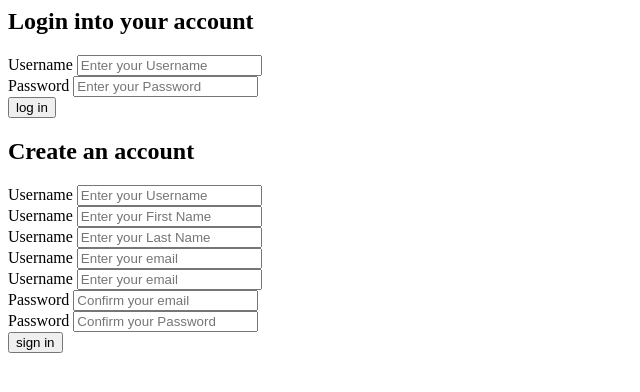
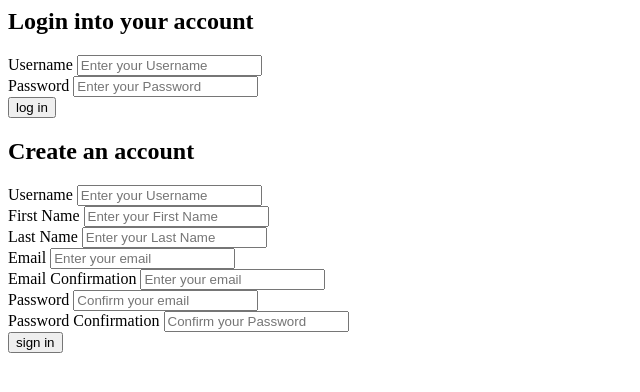
Before and after one commit to Lizzyfemme/jukebox, a PHP site: page /login.php in a window 1280 px wide. Shown: the top 392 px of the page, without its empty margins (0-640 px from the left). Run offline with PHP 8.4, Linux system fonts and the light colour scheme.

Commit message:
PHP added

```diff
--- a/login.php
+++ b/login.php
@@ -1,3 +1,18 @@
+<?php
+
+if(isset($_POST['loginButton'])) {
+  // login button was pressed"
+  echo "login button was pressed";
+}
+
+if(isset($_POST['signupButton'])) {
+  // login button was pressed"
+  echo "signup button was pressed";
+}
+
+?>
+
+
 <html>
   <head>
     <title>Jukebox</title>
@@ -22,7 +37,7 @@
 
 <!-- signup -->
       <div id = "signupInputContainer">
-        <form id="signupForm" action="signup.php" method="POST">
+        <form id="signupForm" action="login.php" method="POST">
           <h2>Create an account</h2>
            <!-- username -->
           <div class="signupInput">
@@ -31,24 +46,24 @@
           </div>
           <!-- Firstname -->
           <div class="signupInput">
-          <label for= "firstName">Username</label>
+          <label for= "firstName">First Name</label>
           <input id="firstName" name="firstName" type="text" placeholder="Enter your First Name" required/>
           </div>
 
           <!-- lastname -->
 
           <div class="signupInput">
-          <label for= "lastName">Username</label>
+          <label for= "lastName">Last Name</label>
           <input id="lastName" name="lastName" type="text" placeholder="Enter your Last Name" required/>
           </div>
           <!-- email -->
           <div class="signupInput">
-          <label for= "signEmail">Username</label>
+          <label for= "signEmail">Email</label>
           <input id="signEmail" name="signEmail" type="email" placeholder="Enter your email" required/>
           </div>
           <!-- email Confirm-->
          <div class="signupInput">
-          <label for= "signEmailConfirm">Username</label>
+          <label for= "signEmailConfirm">Email Confirmation</label>
           <input id="signEmailConfirm" name="signEmailConfirm" type="email" placeholder="Enter your email" required/>
           </div>
 
@@ -60,7 +75,7 @@
           <!-- Password Confirmation -->
 
           <div class="signupInput">
-          <label for= "signupPasswordConfirm">Password</label>
+          <label for= "signupPasswordConfirm">Password Confirmation</label>
           <input id="signupPasswordConfirm" name="signupPasswordConfirm" type="password" placeholder="Confirm your Password" required/>
           </div>
 
```
